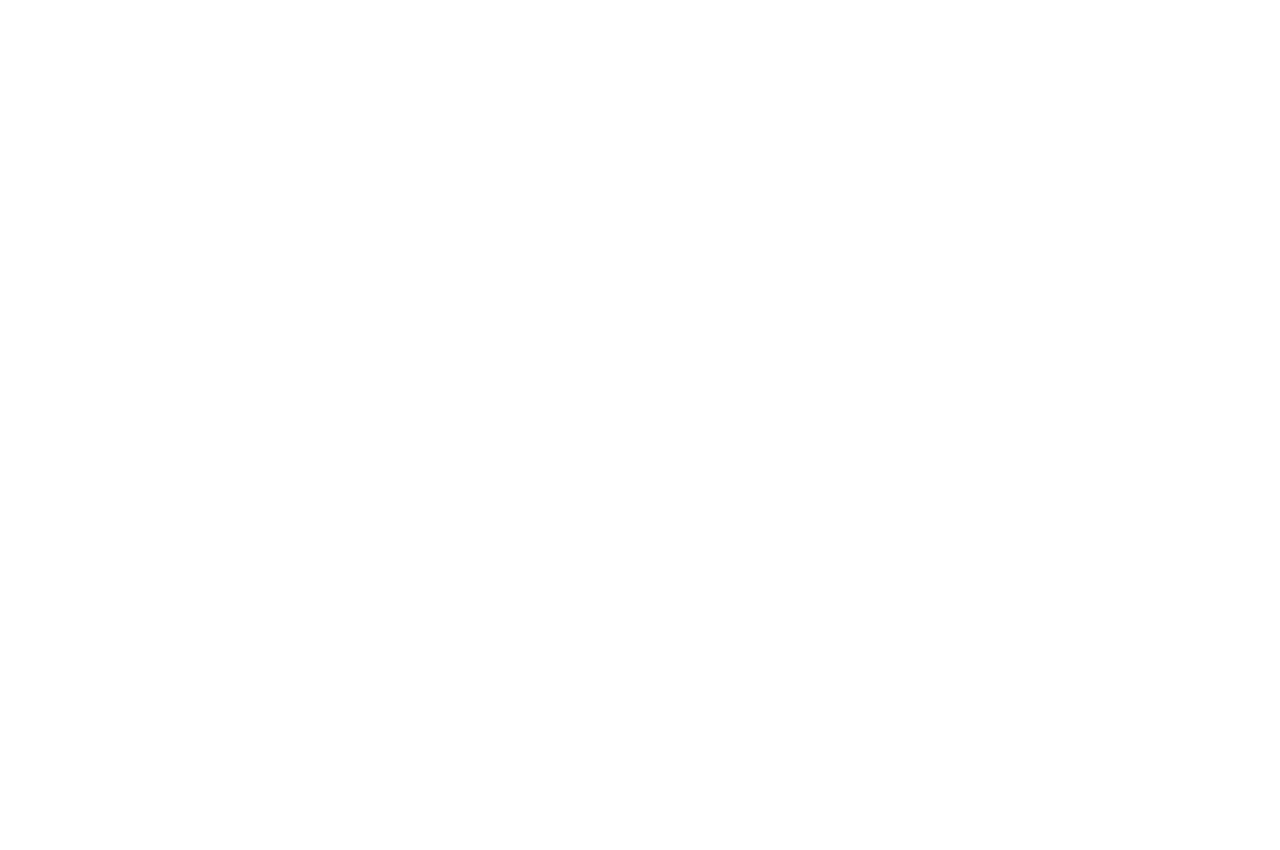
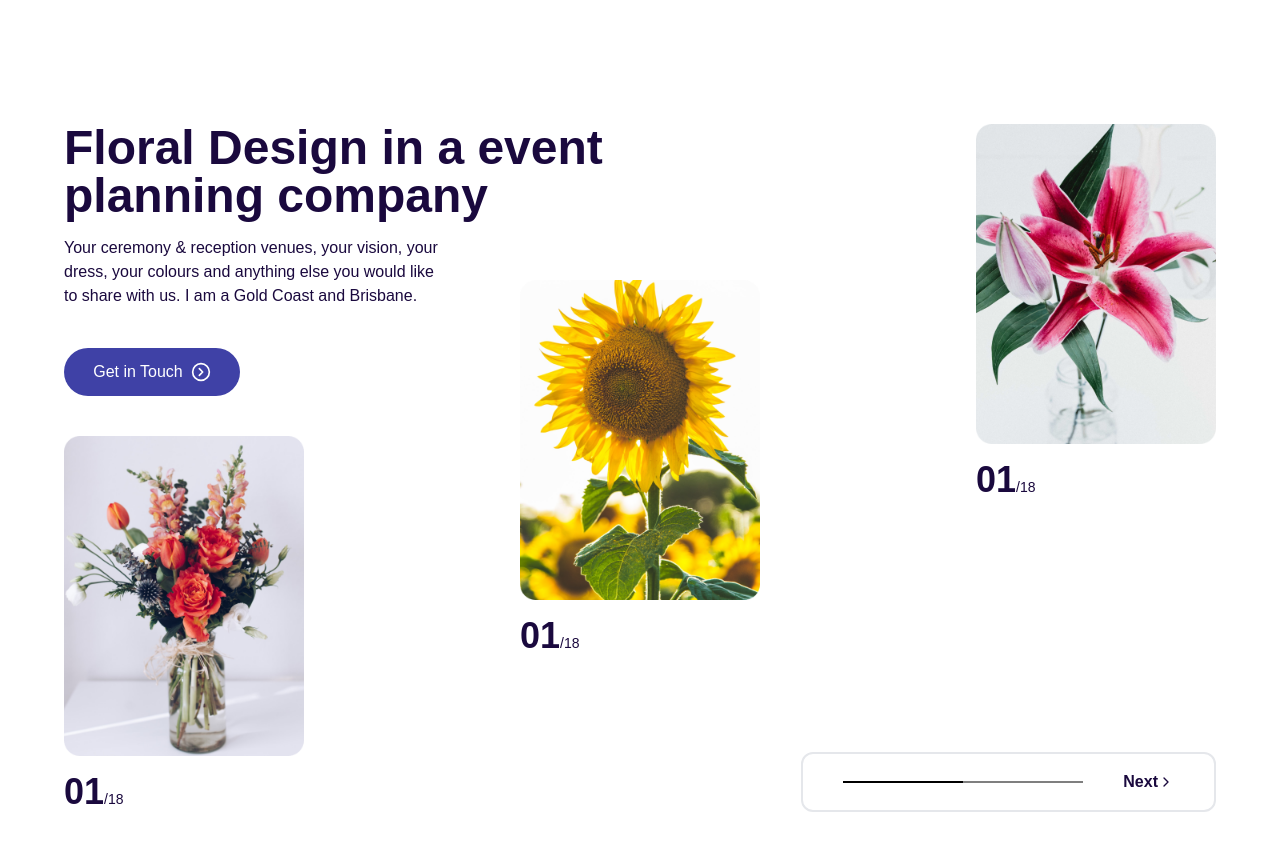
Before and after one commit to KalpitChandekar/Zoka, a Next.js app: page / in a window 1280 px wide. Shown: the part 2200-3050 px from the top of the page. Before the commit the page ends 2244 px from the top, so only its background shows below. Built offline with nearby package versions, Linux system fonts and the light colour scheme.

Commit message:
[feat]: Add Floral Design section

```diff
--- a/app/page.js
+++ b/app/page.js
@@ -1,3 +1,4 @@
+import FloralDesign from "@/components/FloralDesign"
 import Hero from "@/components/Hero"
 import KnowUs from "@/components/KnowUs"
 import Navbar from "@/components/Navbar"
@@ -12,6 +13,7 @@ const page = () => {
     <KnowUs />
     <WhyChooseUs />
     <Project />
+    <FloralDesign />
    </div>
   )
 }
```
